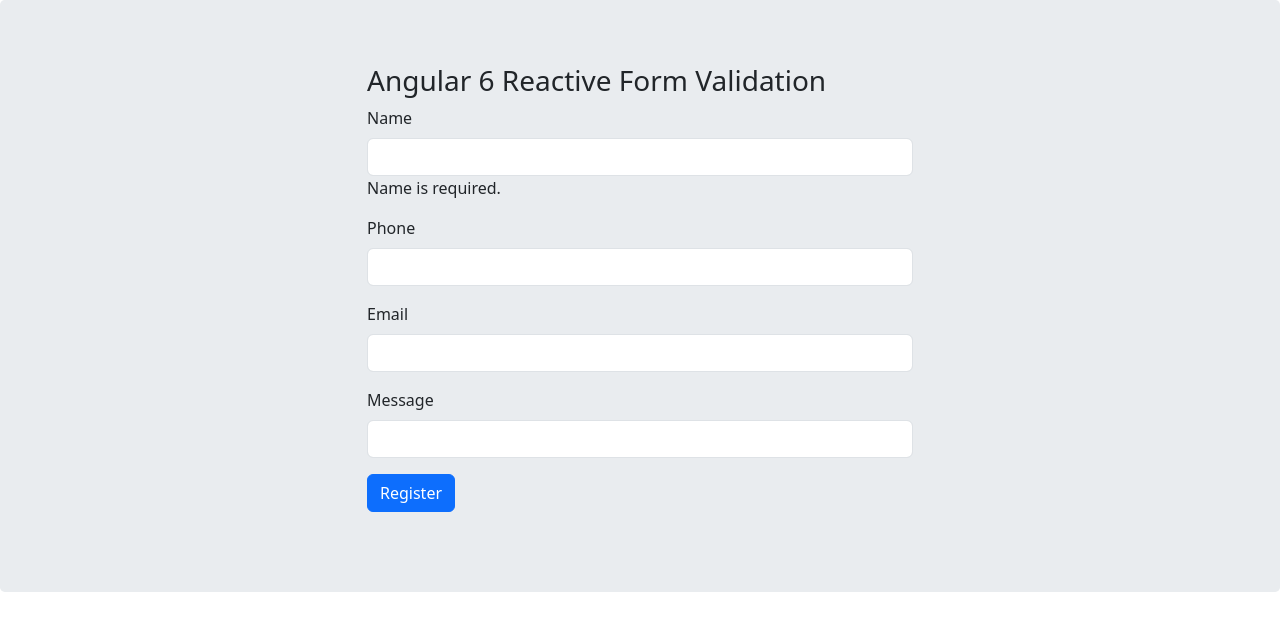
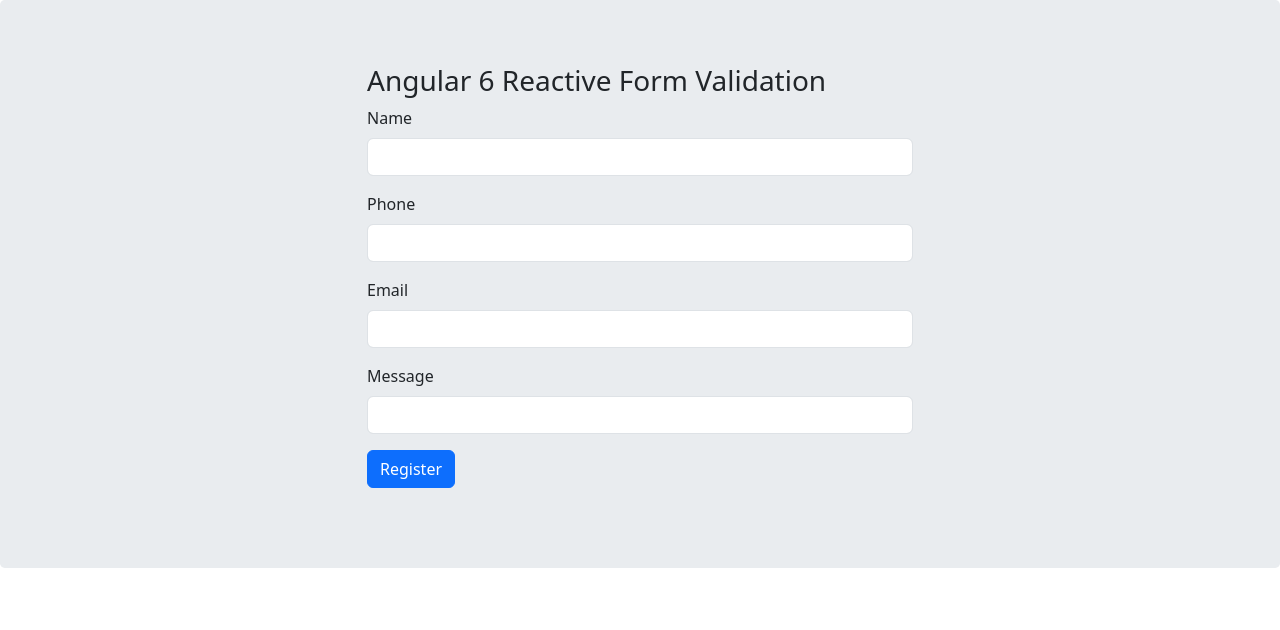
Before and after one commit to pushpa0679/angular-0679, an Angular app: page / in a window 1280 px wide. Shown: the top 630 px of the page. Built offline with nearby package versions, Linux system fonts and the light colour scheme.

Commit message:
2 files modified

```diff
--- a/src/app/form-01/form-01.component.html
+++ b/src/app/form-01/form-01.component.html
@@ -14,7 +14,6 @@
               [ngClass]="{ 'is-invalid': f.name.touched && f.name.errors }"
             />
 
-            <div *ngIf="f.name.errors.required">Name is required.</div>
             <div *ngIf="f.name.errors?.minlength">
               Minimum 4 chars are needed.
             </div>
--- a/src/app/form-01/form-01.component.ts
+++ b/src/app/form-01/form-01.component.ts
@@ -11,7 +11,7 @@
 
   ngOnInit(): void {
     this.userForm = this._fb.group({
-      name: ['', Validators.required, Validators.minLength(4)],
+      name: ['', Validators.minLength(4)],
       email: ['', Validators.required, Validators.email],
       phone: ['', Validators.required, Validators.minLength(10)],
       message: ['', Validators.required],
```
